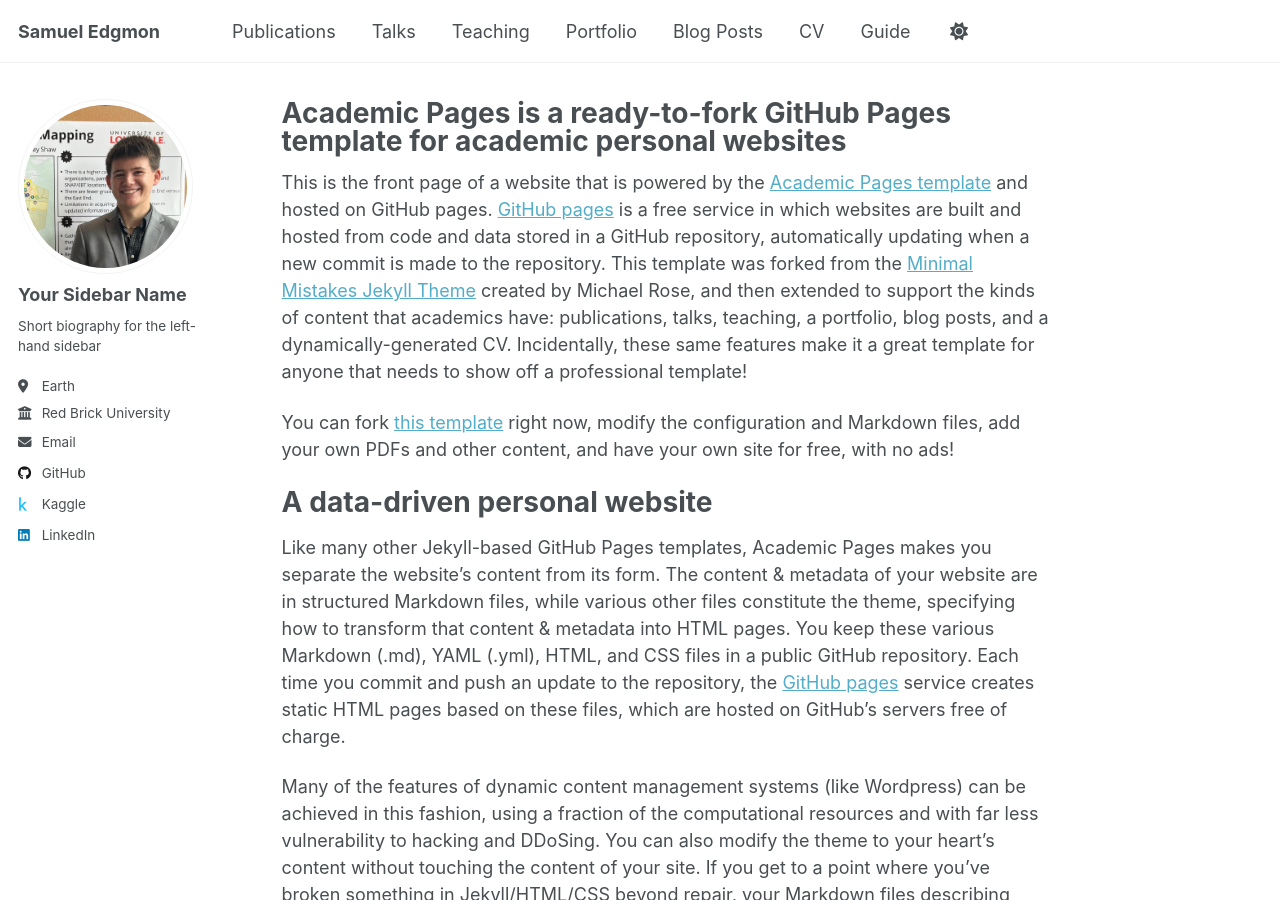
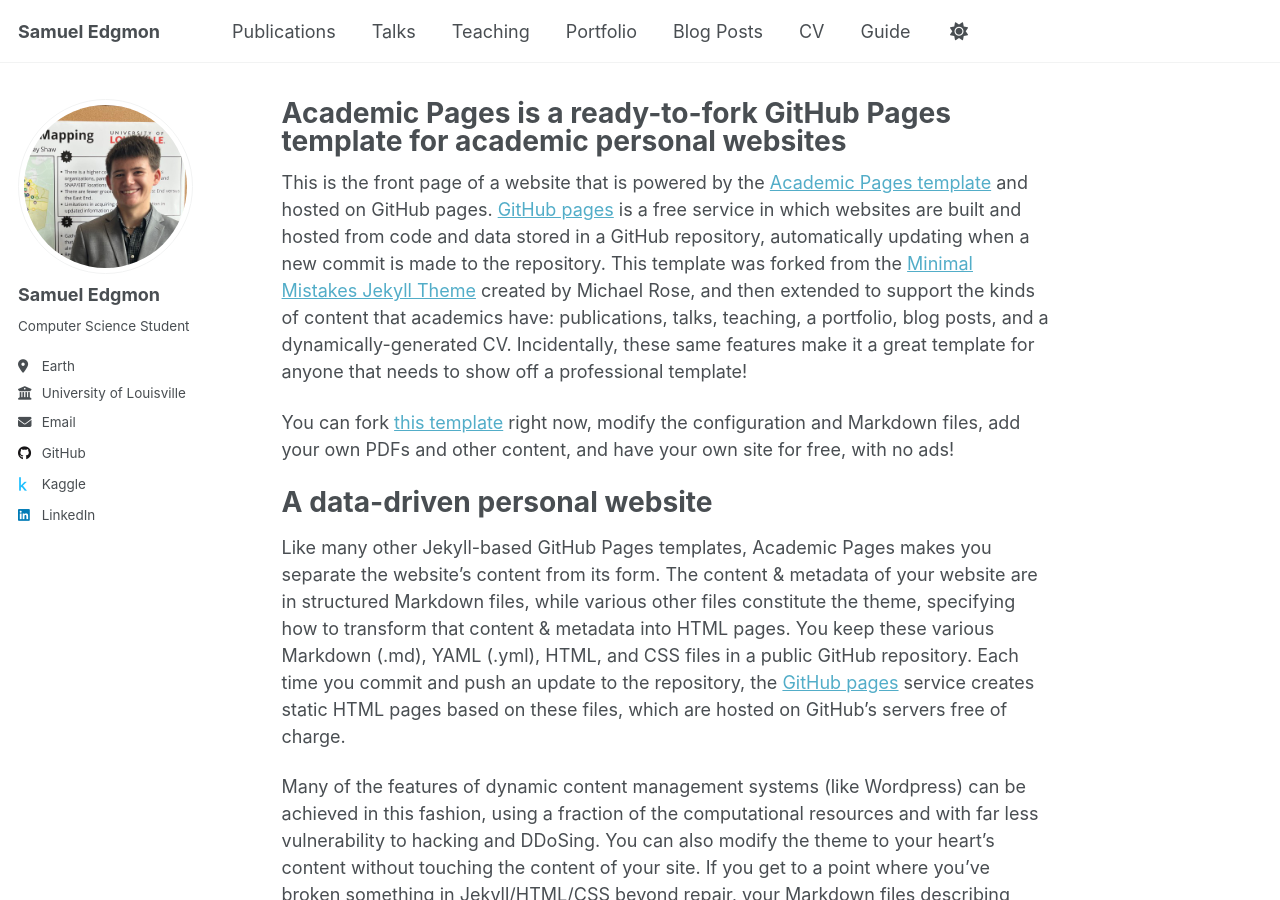
Before and after one commit to gagemeister1/gagemeister1.github.io, a Jekyll site: the page built from _pages/about.md, in a window 1280 px wide and 900 px high. Built offline with Jekyll 4.4.1, drawn with Linux system fonts in a browser that asks for light colours; a script that is not in the unit is left out.

Commit message:
Update author information and social links in config

```diff
--- a/_config.yml
+++ b/_config.yml
@@ -24,11 +24,11 @@
 author:
   # Biographic information
   avatar           : "1690329378332.jpg"
-  name             : "Your Sidebar Name"
+  name             : "Samuel Edgmon"
   pronouns         : # example: "she/her"
-  bio              : "Short biography for the left-hand sidebar"
+  bio              : "Computer Science Student"
   location         : "Earth"
-  employer         : "Red Brick University"
+  employer         : "University of Louisville"
   uri              : # URL
   email            : "none@example.org"
 
@@ -48,8 +48,8 @@
   bitbucket        : # Username - Update with your username on the site
   codepen          : # Username
   dribbble         : # Username
-  github           : "gagemeister1"
-  kaggle           : "gage edgmon"
+  github           : https://github.com/gagemeister1
+  kaggle           : https://www.kaggle.com/gageedgmon
   stackoverflow    : # User number or user number and name (i.e., use "1" or "1/jeff-atwood")
 
   # Social media
@@ -63,7 +63,7 @@
   keybase          : # Username
   instagram        : # Username
   lastfm           : # Username
-  linkedin         : "https://www.linkedin.com/in/samuel-edgmon-91b952258/"
+  linkedin         : https://www.linkedin.com/in/samuel-edgmon-91b952258/
   mastodon         : # URL
   medium           : # URL
   pinterest        : # Username
@@ -135,7 +135,7 @@
 
 # Social Sharing
 twitter:
-  username               : &twitter
+  username               :
 facebook:
   username               :
   app_id                 :
```
